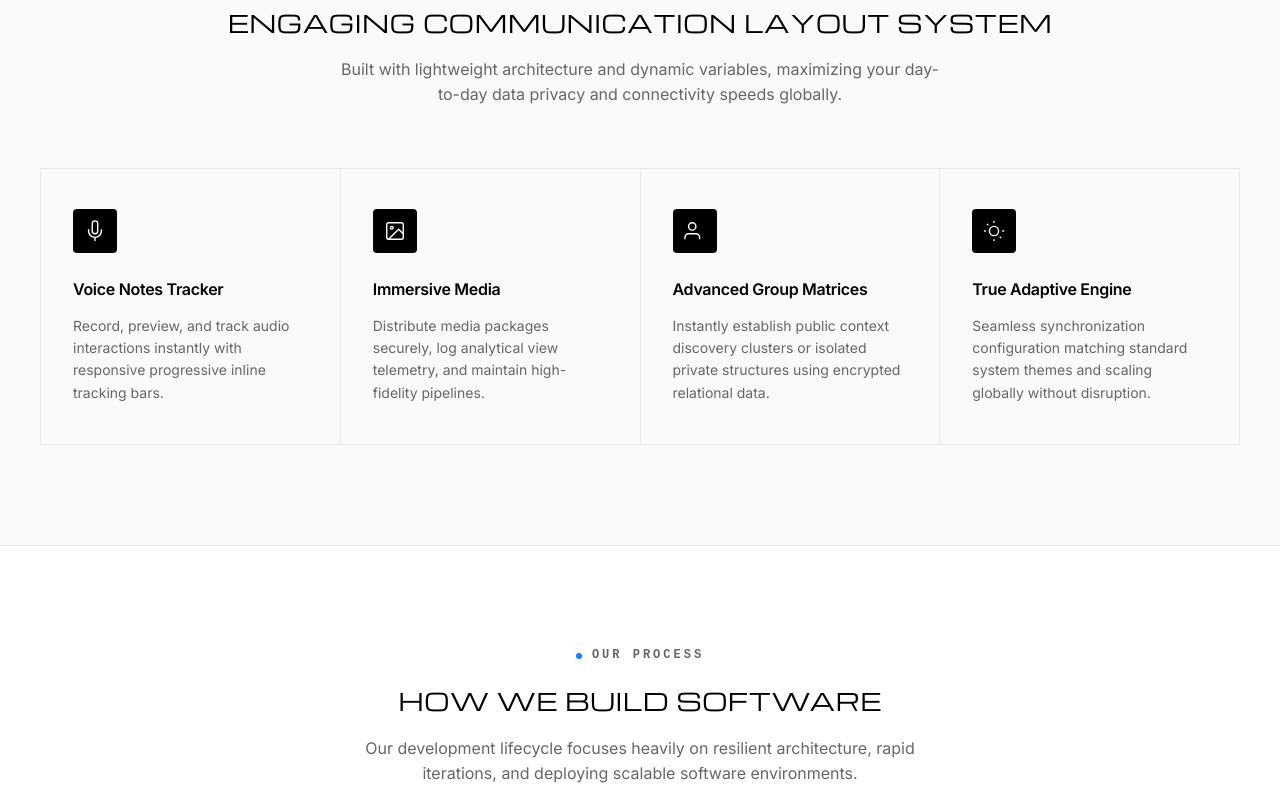
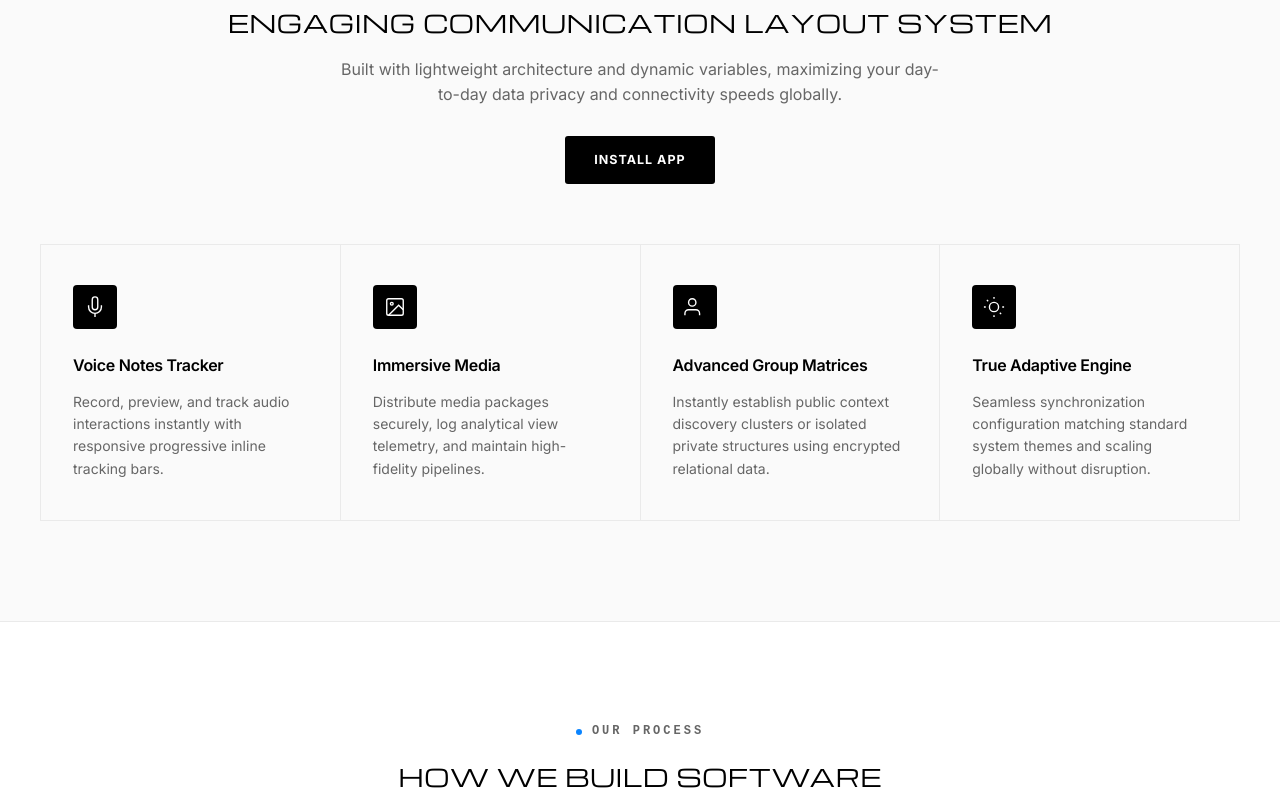
Before and after one commit to SomethingMade/intergration, a website: page index.html in a window 1280 px wide. Shown: the part 1664-2473 px from the top of the page. Drawn offline with nearby package versions, Linux system fonts and the light colour scheme; no server answers.

Commit message:
Add files via upload

```diff
--- a/index.html
+++ b/index.html
@@ -473,6 +473,10 @@
             font-size: 16px;
             max-width: 600px;
             margin: 0 auto;
+        }
+
+        .section-header .btn-pill {
+            margin-top: 28px;
         }
 
         .features-grid {
@@ -1293,6 +1297,7 @@
             <div class="eyebrow">XOXA INFRASTRUCTURE</div>
             <h2>Engaging communication layout system</h2>
             <p>Built with lightweight architecture and dynamic variables, maximizing your day-to-day data privacy and connectivity speeds globally.</p>
+            <a href="https://somethingmade.github.io/network/" target="_blank" rel="noopener noreferrer" class="btn-pill btn-primary">Install App</a>
         </div>
         <div class="features-grid">
             <div class="feature-card reveal-up">
```
